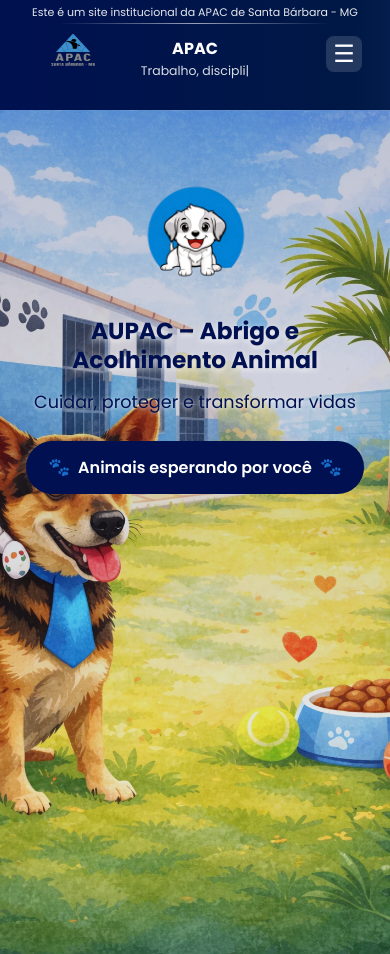
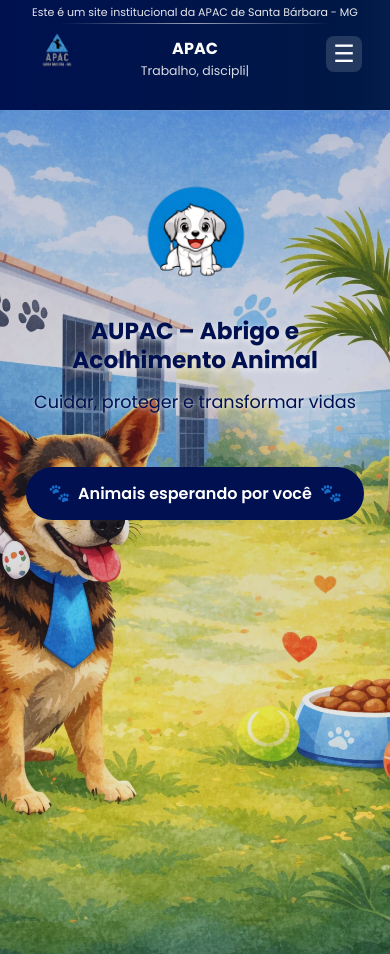
Before and after one commit to andreyysouza/apac-site, a website: page public/aupac.html in a window 390 px wide. Shown: the top 954 px of the page. Drawn offline with Linux system fonts and the light colour scheme; no server answers.

Commit message:
Refactor CSS styles for consistency and clarity

```diff
--- a/public/aupac.css
+++ b/public/aupac.css
@@ -508,7 +508,6 @@
   /* LOGO UM POUCO MAIOR (mobile) */
   .logo-apac {
     height: 58px;
-    width: 90px;
   }
 
   /* FRASE DIGITADA NÃO MEXE NO LAYOUT */
@@ -527,6 +526,7 @@
     font-size: 1rem;
     padding: 14px 22px;
     gap: 8px;
+    margin-top: 26px;
   }
 
   .btn .patinha {
```
